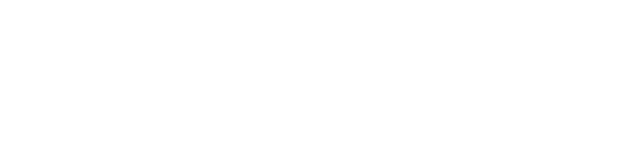
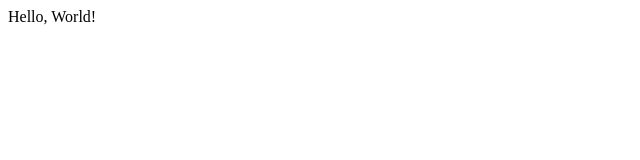
Before and after one commit to anurajhemantha/lecture0, a plain HTML site: page Index.html in a window 1280 px wide. Shown: the whole page, without its empty margins (0-640 px from the left). Drawn offline with Linux system fonts and the light colour scheme.

Commit message:
Update Index.html

```diff
--- a/Index.html
+++ b/Index.html
@@ -3,4 +3,7 @@
 <head>
 <title>My WebPage</title>
 </head>
+  <body>
+    Hello, World!
+  </body>
 </html>
```
